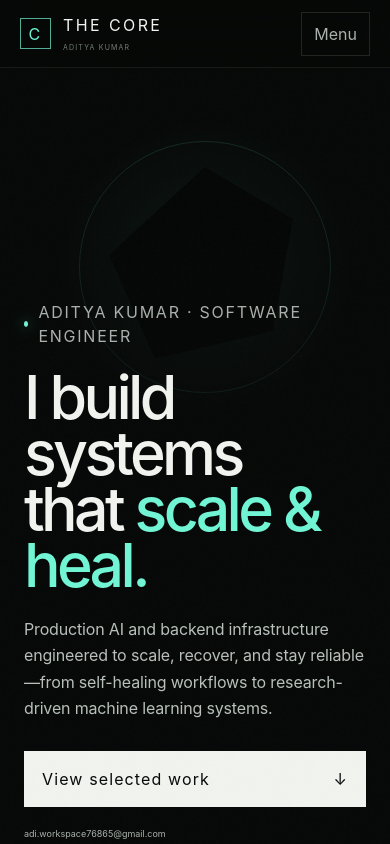
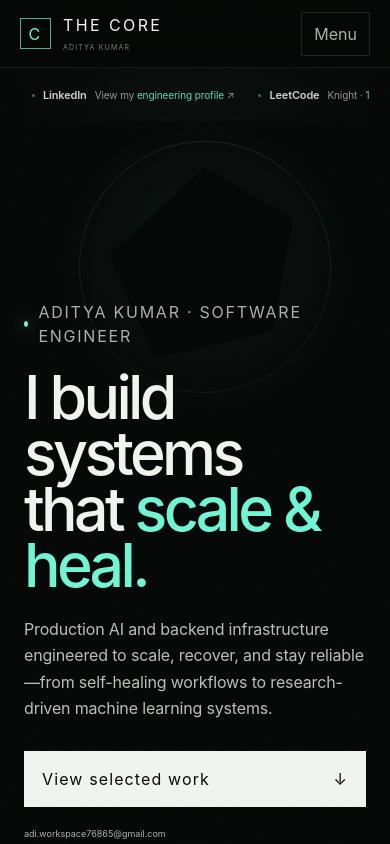
Before and after one commit to adityakumar027/portfolio, a Next.js app: page / in a window 390 px wide. Shown: the top 844 px of the page. Built offline with nearby package versions, Linux system fonts and the light colour scheme.

Commit message:
Refactor education section for improved structure and clarity; update styles for better presentation

```diff
--- a/app/globals.css
+++ b/app/globals.css
@@ -63,7 +63,7 @@ main, .site-footer { position: relative; z-index: 2; }
 .text-action:hover { color: var(--text); border-color: var(--accent); }
 .core-caption { align-self: end; justify-self: end; width: min(320px, 100%); display: flex; justify-content: space-between; padding-top: 10px; border-top: 1px solid rgba(113, 245, 212, 0.22); color: var(--dim); font: 500 7px var(--mono); letter-spacing: 0.1em; }
 .hero-proof { grid-column: 1 / -1; align-self: end; width: 100%; margin-top: 44px; display: grid; grid-template-columns: repeat(4,minmax(0,1fr)); border-top: 1px solid rgba(113,245,212,.3); }
-.hero-proof article { min-height: 112px; padding: 25px 32px 0; display: flex; flex-direction: column; align-items: flex-start; gap: 14px; }
+.hero-proof article { min-height: 88px; padding: 19px 32px 0; display: flex; flex-direction: column; align-items: flex-start; gap: 10px; }
 .hero-proof article:first-child { padding-left: 0; }
 .hero-proof article + article { border-left: 1px solid rgba(113,245,212,.28); }
 .hero-proof strong { color: var(--text); font: 500 clamp(25px,1.8vw,32px)/1 var(--sans); letter-spacing: -.04em; }
@@ -127,19 +127,26 @@ main, .site-footer { position: relative; z-index: 2; }
 .about { padding-bottom: clamp(52px,4.5vw,74px); background: rgba(7, 9, 8, 0.96); }
 .about-layout { display: grid; grid-template-columns: minmax(0,.82fr) minmax(0,1.18fr); gap: 5vw; margin-left: 13%; align-items: start; }
 .about-copy > p { margin: 0 0 24px; color: #b7bdb8; font-size: clamp(19px, 1.75vw, 26px); line-height: 1.55; letter-spacing: -0.018em; }
-.education-line { margin-top: 55px; padding-top: 18px; border-top: 1px solid var(--line); }
-.education-line span { display: block; margin-bottom: 12px; color: var(--accent); font: 500 8px var(--mono); text-transform: uppercase; letter-spacing: 0.09em; }
-.education-line strong { color: var(--muted); font-size: 13px; font-weight: 500; }
+.education-line { margin-top: 55px; padding-top: 22px; border-top: 1px solid var(--line); }
+.education-label { display: block; margin-bottom: 22px; color: var(--accent); font: 500 8px var(--mono); text-transform: uppercase; letter-spacing: 0.11em; }
+.education-line > strong { display: block; color: var(--text); font-size: clamp(18px,1.35vw,23px); font-weight: 560; letter-spacing: -.025em; }
+.education-meta { margin-top: 13px; display: flex; flex-wrap: wrap; align-items: center; gap: 8px 0; color: var(--muted); font-size: 13px; line-height: 1.5; }
+.education-meta span { display: inline-flex; align-items: center; white-space: nowrap; }
+.education-meta span + span::before { content: ""; width: 3px; height: 3px; margin: 0 14px; border-radius: 50%; background: rgba(113,245,212,.7); box-shadow: 0 0 8px rgba(113,245,212,.25); }
 .capabilities { display: grid; grid-template-columns: repeat(2,minmax(0,1fr)); border-top: 1px solid var(--line); border-left: 1px solid var(--line); }
 .capabilities article { position:relative; min-height: 142px; padding: 24px; border-right: 1px solid var(--line); border-bottom: 1px solid var(--line); display: flex; flex-direction: column; gap: 14px; transition:background 280ms ease,border-color 280ms ease; }
 .capabilities article:hover { border-color:rgba(113,245,212,.3); background:linear-gradient(135deg,rgba(113,245,212,.06),transparent 72%); }
 .capabilities h3 { margin: 0; color: var(--text); font-size: 14px; font-weight: 650; }
 .capabilities p { margin: 0; color: var(--muted); font-size: 13px; line-height: 1.55; }
-.hero-profiles { grid-column: 1 / -1; min-height: 58px; padding-top: 14px; display: flex; align-items: baseline; justify-content: space-between; gap: clamp(18px,2.2vw,42px); border-top: 1px solid rgba(113,245,212,.2); }
-.hero-profiles a { min-width: 0; display: inline-flex; align-items: baseline; gap: 8px; color: var(--muted); white-space: nowrap; transition: color 240ms ease,transform 240ms cubic-bezier(.22,1,.36,1); }
-.hero-profiles a:hover { color: var(--text); transform: translateY(-2px); }
-.hero-profiles strong { color: var(--text); font-size: clamp(12px,.9vw,15px); font-weight: 560; letter-spacing: -.02em; }
-.hero-profiles span { overflow: hidden; text-overflow: ellipsis; font-size: clamp(10px,.72vw,13px); letter-spacing: -.015em; }
+.hero-profiles { position: absolute; z-index: 4; top: 84px; left: clamp(24px,5.7vw,92px); right: clamp(24px,5.7vw,92px); min-height: 44px; padding: 0 12px; display: grid; grid-template-columns: repeat(5,minmax(0,1fr)); align-items: center; overflow: hidden; border: 0; border-radius: 2px; background: linear-gradient(90deg,rgba(10,14,12,.2),rgba(113,245,212,.028) 50%,rgba(10,14,12,.2)); backdrop-filter: blur(7px); }
+.hero-profiles a { min-width: 0; display: inline-flex; align-items: center; justify-content: center; gap: 8px; color: var(--muted); white-space: nowrap; opacity: .86; transition: color 240ms ease,opacity 240ms ease,transform 240ms cubic-bezier(.22,1,.36,1); }
+.hero-profiles a:first-child { justify-content: flex-start; }
+.hero-profiles a:last-child { justify-content: flex-end; }
+.hero-profiles a::before { content: ""; width: 3px; height: 3px; flex: 0 0 auto; border-radius: 50%; background: rgba(113,245,212,.5); box-shadow: 0 0 9px rgba(113,245,212,.22); transition: background 240ms ease,box-shadow 240ms ease; }
+.hero-profiles a:hover { color: var(--text); opacity: 1; transform: translateY(-1px); }
+.hero-profiles a:hover::before { background: var(--accent); box-shadow: 0 0 12px rgba(113,245,212,.65); }
+.hero-profiles strong { color: var(--text); font-size: clamp(11px,.78vw,13px); font-weight: 580; letter-spacing: -.015em; }
+.hero-profiles span { overflow: hidden; text-overflow: ellipsis; font-size: clamp(10px,.67vw,12px); letter-spacing: -.01em; }
 .hero-profiles em { color: var(--accent); font-style: normal; }
 
 .scale { background: radial-gradient(circle at 78% 30%,rgba(113,245,212,.07),transparent 28%),#080b0a; }
@@ -186,7 +193,8 @@ main, .site-footer { position: relative; z-index: 2; }
   .section-heading > p:last-child { display: none; }
   .about-layout { margin-left: 0; }
   .scale-context { margin-left: 0; }
-  .hero-profiles { flex-wrap: wrap; justify-content: flex-start; }
+  .hero-profiles { display: flex; justify-content: flex-start; overflow-x: auto; scrollbar-width: none; }
+  .hero-profiles a { flex: 0 0 auto; }
   .project:first-child { grid-template-columns:1fr; }
   .project:first-child .project-content { padding:28px 14px 14px; }
   .project:first-child .project-visual { min-height:300px; }
@@ -229,10 +237,13 @@ main, .site-footer { position: relative; z-index: 2; }
   .about-layout { grid-template-columns: 1fr; gap: 65px; }
   .about { padding-bottom: 64px; }
   .about-copy > p { font-size: 19px; }
+  .education-meta { align-items: flex-start; flex-direction: column; gap: 7px; }
+  .education-meta span + span::before { width: 10px; height: 1px; margin: 0 8px 0 0; border-radius: 0; }
   .capabilities { grid-template-columns: 1fr; }
   .capabilities article { min-height: 0; padding: 22px; gap: 8px; }
-  .hero-profiles { display: grid; grid-template-columns: 1fr 1fr; gap: 0 20px; padding-top: 18px; }
-  .hero-profiles a { padding: 11px 0; display: flex; flex-direction: column; align-items: flex-start; gap: 5px; white-space: normal; }
+  .hero-profiles { top: 68px; left: 20px; right: 20px; min-height: 54px; }
+  .hero-profiles a { padding: 0 12px; }
+  .hero-profiles a:first-child { padding-left: 0; }
   .hero-profiles a:hover { transform: none; }
   .scale-context { display: block; }
   .scale-label { margin-bottom: 24px; }
--- a/app/page.tsx
+++ b/app/page.tsx
@@ -289,7 +289,15 @@ export default function Home() {
             <div className="about-copy">
               <p>I’m an Integrated B.Tech IT + MBA student at IIIT Gwalior, graduating in 2027 with a 7.97 CGPA. My work sits at the intersection of backend engineering, intelligent automation, and production operations.</p>
               <p>I care about systems that are observable, explainable, and designed for failure—not just demos that work once.</p>
-              <div className="education-line"><span>Education</span><strong>IIIT Gwalior · Integrated B.Tech IT + MBA · Nov 2022—Jun 2027</strong></div>
+              <div className="education-line">
+                <span className="education-label">Education</span>
+                <strong>IIIT Gwalior</strong>
+                <div className="education-meta">
+                  <span>Integrated B.Tech IT + MBA</span>
+                  <span>CGPA 7.97</span>
+                  <span>Nov 2022 — Jun 2027</span>
+                </div>
+              </div>
             </div>
             <div className="capabilities">
               {capabilities.map((capability) => <article key={capability.label}><h3>{capability.label}</h3><p>{capability.items}</p></article>)}
```
